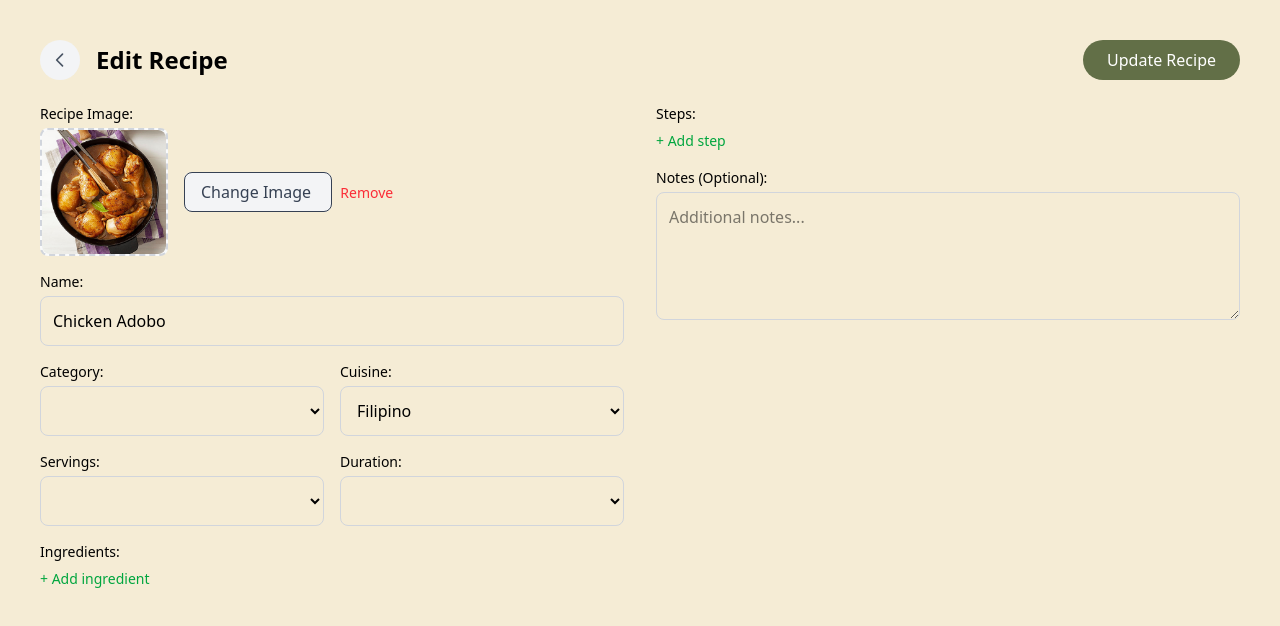
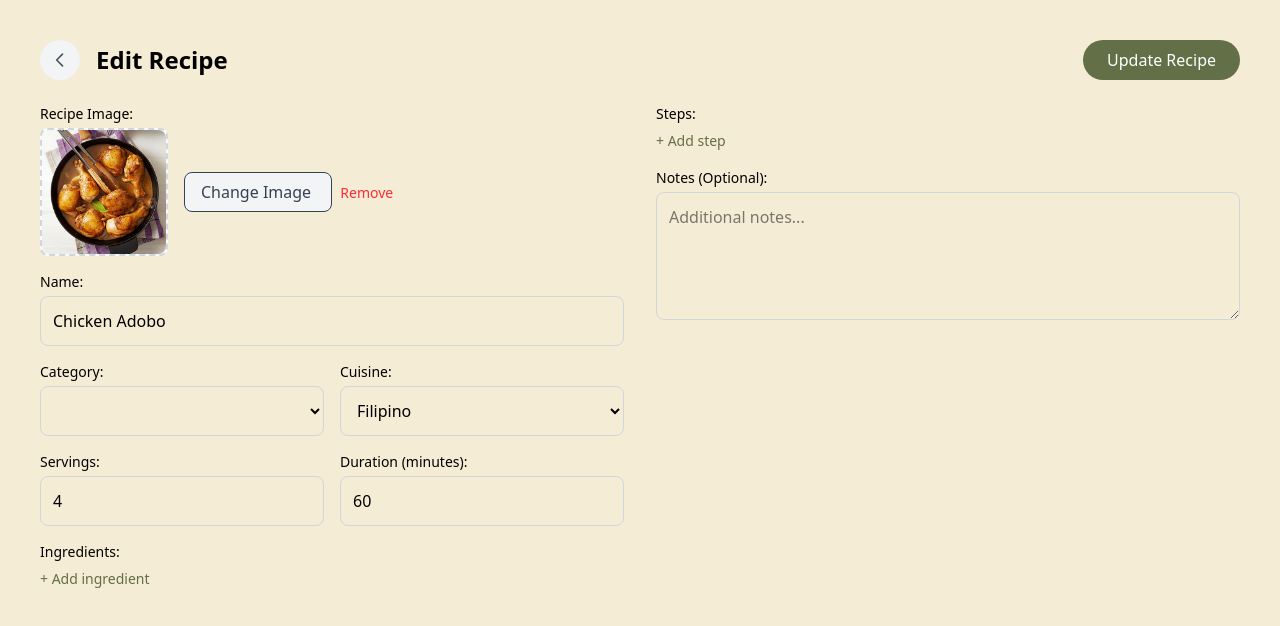
Before and after one commit to aesiru/EatLogs_frontend, a Vue app: page /edit-recipe/000001 in a window 1280 px wide. Shown: the top 626 px of the page. Built offline with nearby package versions, Linux system fonts and the light colour scheme; a web font is replaced by a local one.

Commit message:
duration-minutes and serving-integer
changed color of add ingredient and step

```diff
--- a/src/views/AddRecipeView.vue
+++ b/src/views/AddRecipeView.vue
@@ -224,28 +224,24 @@ function handleImageUpload(event: Event) {
         <div class="grid grid-cols-2 gap-4">
           <div>
             <label class="block text-sm font-medium mb-1">Servings:</label>
-            <select
-              v-model="newRecipe.serving"
+            <input
+              v-model.number="newRecipe.serving"
+              type="number"
+              min="1"
               class="w-full p-3 border border-gray-300 rounded-lg focus:ring-2 focus:ring-green-500 focus:border-transparent"
-            >
-              <option value="">--Select--</option>
-              <option value="1-2">1-2 people</option>
-              <option value="3-4">3-4 people</option>
-              <option value="5+">5+ people</option>
-            </select>
+              placeholder="Number of servings"
+            />
           </div>
           <div>
-            <label class="block text-sm font-medium mb-1">Duration:</label>
-            <select
-              v-model="newRecipe.duration"
-              class="w-full p-3 border border-gray-300 rounded-lg focus:ring-2 focus:ring-green-500 focus:border-transparent"
-            >
-              <option value="">--Minutes--</option>
-              <option value="15 min">15 minutes</option>
-              <option value="30 min">30 minutes</option>
-              <option value="1 hour">1 hour</option>
-            </select>
-          </div>
+          <label class="block text-sm font-medium mb-1">Duration (minutes):</label>
+          <input
+            v-model.number="newRecipe.duration"
+            type="number"
+            min="1"
+            class="w-full p-3 border border-gray-300 rounded-lg focus:ring-2 focus:ring-green-500 focus:border-transparent"
+            placeholder="Duration in minutes"
+          />
+        </div>
         </div>
 
         <div>
@@ -279,7 +275,7 @@ function handleImageUpload(event: Event) {
                 </svg>
               </button>
             </div>
-            <button @click="addIngredient" class="text-green-600 hover:text-green-800 text-sm">
+            <button @click="addIngredient" class="text-[#626F47] hover:text-green-700 text-sm">
               + Add ingredient
             </button>
           </div>
@@ -318,7 +314,7 @@ function handleImageUpload(event: Event) {
                 </svg>
               </button>
             </div>
-            <button @click="addStep" class="text-green-600 hover:text-green-800 text-sm">
+            <button @click="addStep" class="text-[#626F47] hover:text-green-700 text-sm">
               + Add step
             </button>
           </div>
--- a/src/views/EditRecipeView.vue
+++ b/src/views/EditRecipeView.vue
@@ -227,28 +227,24 @@ function handleImageUpload(event: Event) {
         <div class="grid grid-cols-2 gap-4">
           <div>
             <label class="block text-sm font-medium mb-1">Servings:</label>
-            <select
-              v-model="editedRecipe.serving"
+            <input
+              v-model.number="editedRecipe.serving"
+              type="number"
+              min="1"
               class="w-full p-3 border border-gray-300 rounded-lg focus:ring-2 focus:ring-green-500 focus:border-transparent"
-            >
-              <option value="">--Select--</option>
-              <option value="1-2">1-2 people</option>
-              <option value="3-4">3-4 people</option>
-              <option value="5+">5+ people</option>
-            </select>
+              placeholder="Number of servings"
+            />
           </div>
           <div>
-            <label class="block text-sm font-medium mb-1">Duration:</label>
-            <select
-              v-model="editedRecipe.duration"
-              class="w-full p-3 border border-gray-300 rounded-lg focus:ring-2 focus:ring-green-500 focus:border-transparent"
-            >
-              <option value="">--Minutes--</option>
-              <option value="15 min">15 minutes</option>
-              <option value="30 min">30 minutes</option>
-              <option value="1 hour">1 hour</option>
-            </select>
-          </div>
+          <label class="block text-sm font-medium mb-1">Duration (minutes):</label>
+          <input
+            v-model.number="editedRecipe.duration"
+            type="number"
+            min="1"
+            class="w-full p-3 border border-gray-300 rounded-lg focus:ring-2 focus:ring-green-500 focus:border-transparent"
+            placeholder="Duration in minutes"
+          />
+        </div>
         </div>
 
         <div>
@@ -282,7 +278,7 @@ function handleImageUpload(event: Event) {
                 </svg>
               </button>
             </div>
-            <button @click="addIngredient" class="text-green-600 hover:text-green-800 text-sm">
+            <button @click="addIngredient" class="text-[#626F47] hover:text-green-700 text-sm">
               + Add ingredient
             </button>
           </div>
@@ -321,7 +317,7 @@ function handleImageUpload(event: Event) {
                 </svg>
               </button>
             </div>
-            <button @click="addStep" class="text-green-600 hover:text-green-800 text-sm">
+            <button @click="addStep" class="text-[#626F47] hover:text-green-700 text-sm">
               + Add step
             </button>
           </div>
```
Also changed, not shown: src/stores/recipe.ts (line endings or trailing spaces).
